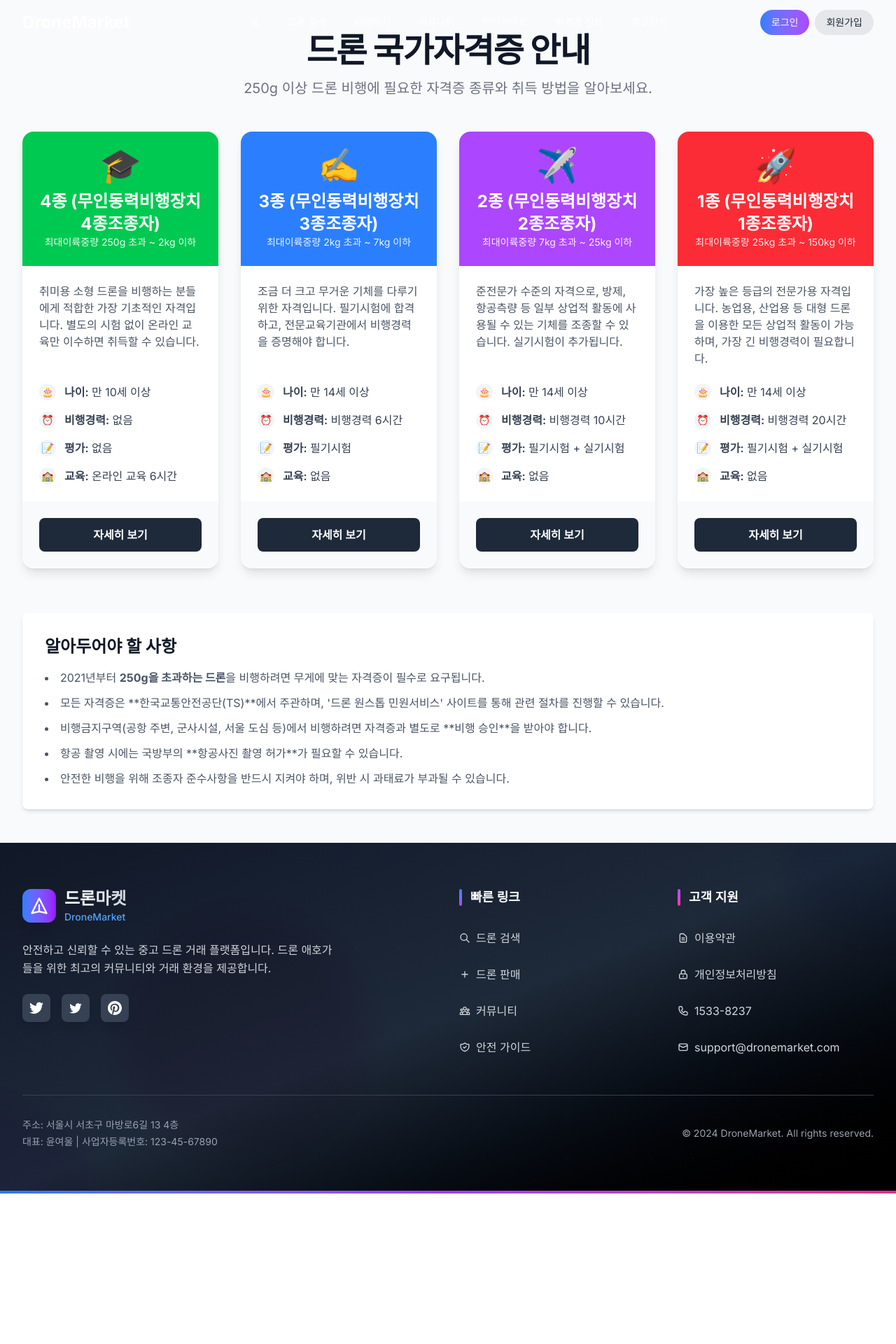
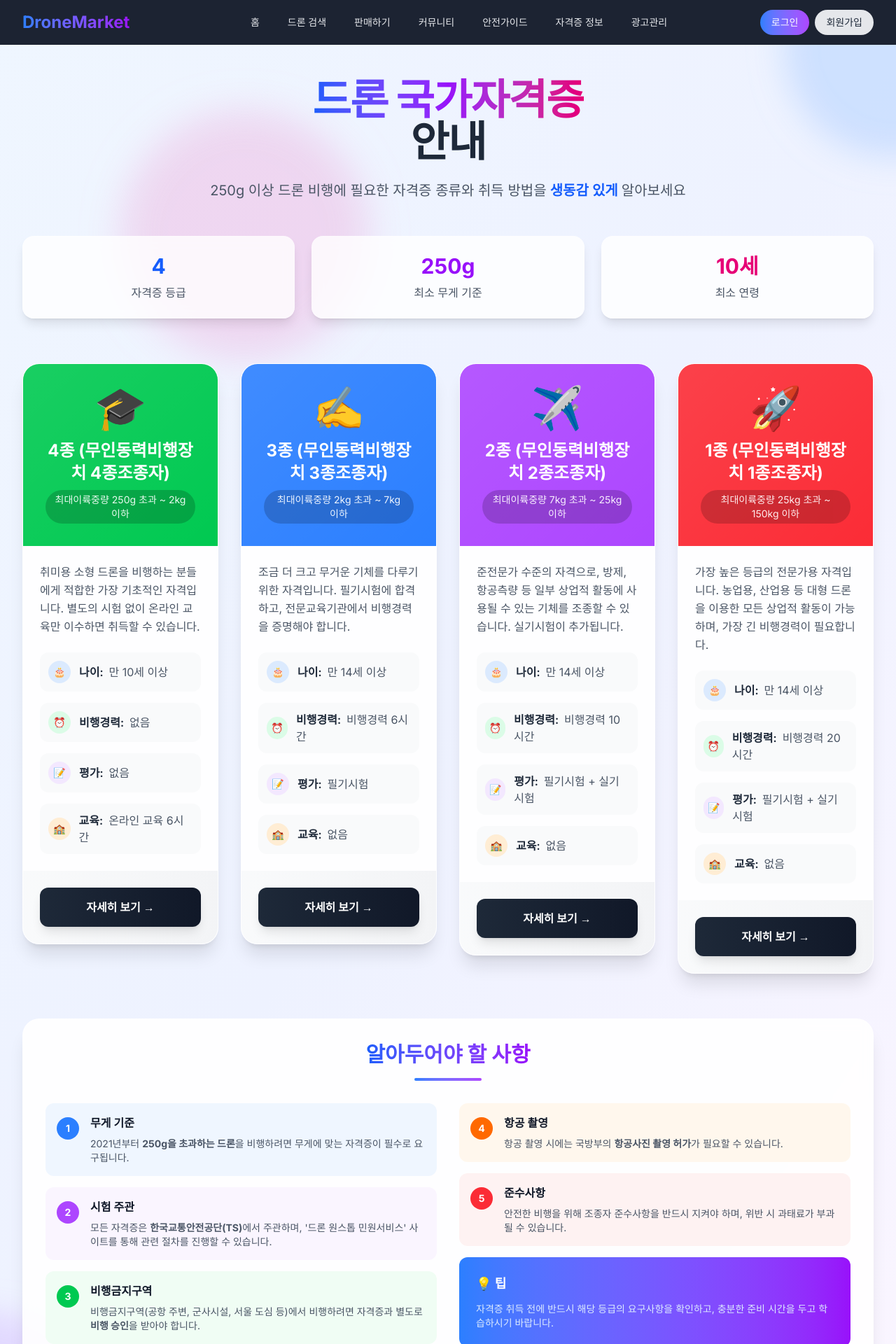
Before and after one commit to yoonyeoul37/drone, a Next.js app: page /certifications in a window 1280 px wide. Shown: the top 1920 px of the page at 70% size. Before the commit the page ends 1705 px from the top, so only its background shows below. Built offline with nearby package versions, Linux system fonts and the light colour scheme.

Commit message:
자격증 정보 페이지 생동감 있는 UI/UX 개선

```diff
--- a/src/app/certifications/page.tsx
+++ b/src/app/certifications/page.tsx
@@ -1,77 +1,286 @@
 'use client';
 
-import React from 'react';
+import React, { useState, useEffect } from 'react';
 import { certifications } from '@/data/certifications';
+import { motion } from 'framer-motion';
 
 const CertificationsPage = () => {
+  const [selectedCert, setSelectedCert] = useState<number | null>(null);
+  const [isVisible, setIsVisible] = useState(false);
+
+  useEffect(() => {
+    setIsVisible(true);
+  }, []);
+
+  const containerVariants = {
+    hidden: { opacity: 0 },
+    visible: {
+      opacity: 1,
+      transition: {
+        duration: 0.6,
+        staggerChildren: 0.2
+      }
+    }
+  };
+
+  const cardVariants = {
+    hidden: {
+      opacity: 0,
+      y: 50,
+      scale: 0.9
+    },
+    visible: {
+      opacity: 1,
+      y: 0,
+      scale: 1,
+      transition: {
+        duration: 0.6,
+        ease: "easeOut"
+      }
+    },
+    hover: {
+      y: -10,
+      scale: 1.02,
+      transition: {
+        duration: 0.3,
+        ease: "easeInOut"
+      }
+    }
+  };
+
+  const headerVariants = {
+    hidden: { opacity: 0, y: -30 },
+    visible: {
+      opacity: 1,
+      y: 0,
+      transition: {
+        duration: 0.8,
+        ease: "easeOut"
+      }
+    }
+  };
+
   return (
-    <div className="min-h-screen bg-gray-50">
-      <main className="max-w-7xl mx-auto px-4 sm:px-6 lg:px-8 py-12">
+    <div className="min-h-screen bg-gradient-to-br from-blue-50 via-indigo-50 to-purple-50 relative overflow-hidden">
+      {/* 배경 장식 요소들 */}
+      <div className="absolute inset-0 overflow-hidden pointer-events-none">
+        <div className="absolute -top-40 -right-40 w-80 h-80 bg-blue-400 rounded-full mix-blend-multiply filter blur-xl opacity-20 animate-blob"></div>
+        <div className="absolute -bottom-40 -left-40 w-80 h-80 bg-purple-400 rounded-full mix-blend-multiply filter blur-xl opacity-20 animate-blob animation-delay-2000"></div>
+        <div className="absolute top-40 left-40 w-80 h-80 bg-pink-400 rounded-full mix-blend-multiply filter blur-xl opacity-20 animate-blob animation-delay-4000"></div>
+      </div>
+
+      <main className="relative max-w-7xl mx-auto px-4 sm:px-6 lg:px-8 py-12">
+        {/* 헤더 섹션 */}
+        <motion.div
+          className="text-center mb-16"
+          variants={headerVariants}
+          initial="hidden"
+          animate={isVisible ? "visible" : "hidden"}
+        >
+          <motion.h1
+            className="text-5xl md:text-6xl font-extrabold tracking-tight mb-6"
+            initial={{ opacity: 0, y: -20 }}
+            animate={{ opacity: 1, y: 0 }}
+            transition={{ duration: 0.8, delay: 0.2 }}
+          >
+            <span className="bg-gradient-to-r from-blue-600 via-purple-600 to-pink-600 bg-clip-text text-transparent">
+              드론 국가자격증
+            </span>
+            <br />
+            <span className="text-gray-800">안내</span>
+          </motion.h1>
+          <motion.p
+            className="max-w-3xl mx-auto text-xl text-gray-600 leading-relaxed"
+            initial={{ opacity: 0, y: 20 }}
+            animate={{ opacity: 1, y: 0 }}
+            transition={{ duration: 0.8, delay: 0.4 }}
+          >
+            250g 이상 드론 비행에 필요한 자격증 종류와 취득 방법을
+            <span className="font-semibold text-blue-600"> 생동감 있게 </span>
+            알아보세요
+          </motion.p>
+
+          {/* 통계 카드들 */}
+          <motion.div
+            className="grid grid-cols-1 md:grid-cols-3 gap-6 mt-12"
+            initial={{ opacity: 0, y: 30 }}
+            animate={{ opacity: 1, y: 0 }}
+            transition={{ duration: 0.8, delay: 0.6 }}
+          >
+            <div className="bg-white/80 backdrop-blur-sm rounded-2xl p-6 shadow-lg border border-white/20">
+              <div className="text-3xl font-bold text-blue-600 mb-2">4</div>
+              <div className="text-gray-600">자격증 등급</div>
+            </div>
+            <div className="bg-white/80 backdrop-blur-sm rounded-2xl p-6 shadow-lg border border-white/20">
+              <div className="text-3xl font-bold text-purple-600 mb-2">250g</div>
+              <div className="text-gray-600">최소 무게 기준</div>
+            </div>
+            <div className="bg-white/80 backdrop-blur-sm rounded-2xl p-6 shadow-lg border border-white/20">
+              <div className="text-3xl font-bold text-pink-600 mb-2">10세</div>
+              <div className="text-gray-600">최소 연령</div>
+            </div>
+          </motion.div>
+        </motion.div>
+
+        {/* 자격증 카드 그리드 */}
+        <motion.div
+          className="grid grid-cols-1 md:grid-cols-2 lg:grid-cols-4 gap-8 mb-16"
+          variants={containerVariants}
+          initial="hidden"
+          animate={isVisible ? "visible" : "hidden"}
+        >
+          {certifications.map((cert, index) => (
+            <motion.div
+              key={cert.id}
+              className="group cursor-pointer"
+              variants={cardVariants}
+              whileHover="hover"
+              onClick={() => setSelectedCert(selectedCert === cert.id ? null : cert.id)}
+            >
+              <div className="bg-white/90 backdrop-blur-sm rounded-3xl shadow-xl overflow-hidden border border-white/20 transform transition-all duration-300 group-hover:shadow-2xl">
                 {/* 헤더 */}
-        <div className="text-center mb-12">
-          <h1 className="text-4xl font-extrabold text-gray-900 tracking-tight sm:text-5xl">
-            드론 국가자격증 안내
-          </h1>
-          <p className="mt-4 max-w-2xl mx-auto text-xl text-gray-500">
-            250g 이상 드론 비행에 필요한 자격증 종류와 취득 방법을 알아보세요.
+                <div className={`${cert.color} p-8 text-white text-center relative overflow-hidden`}>
+                  <div className="absolute inset-0 bg-gradient-to-br from-white/10 to-transparent"></div>
+                  <div className="relative">
+                    <motion.div
+                      className="text-6xl mb-4 transform group-hover:scale-110 transition-transform duration-300"
+                      whileHover={{ rotate: 360 }}
+                      transition={{ duration: 0.6 }}
+                    >
+                      {cert.icon}
+                    </motion.div>
+                    <h2 className="text-2xl font-bold mb-2">{cert.name}</h2>
+                    <p className="text-sm opacity-90 bg-black/20 rounded-full px-3 py-1 inline-block">
+                      {cert.weight}
                     </p>
                   </div>
+                </div>
 
-        {/* 자격증 카드 그리드 */}
-        <div className="grid grid-cols-1 md:grid-cols-2 lg:grid-cols-4 gap-8">
-          {certifications.map((cert) => (
-            <div key={cert.id} className="bg-white rounded-2xl shadow-lg overflow-hidden flex flex-col hover:shadow-2xl transition-shadow duration-300">
-              <div className={`${cert.color} p-6 text-white text-center`}>
-                <div className="text-5xl mb-3">{cert.icon}</div>
-                <h2 className="text-2xl font-bold">{cert.name}</h2>
-                <p className="text-sm opacity-90">{cert.weight}</p>
+                {/* 콘텐츠 */}
+                <div className="p-6">
+                  <p className="text-gray-600 mb-6 leading-relaxed">{cert.description}</p>
+
+                  {/* 요구사항 리스트 */}
+                  <div className="space-y-4">
+                    <div className="flex items-center p-3 bg-gray-50 rounded-xl">
+                      <span className="w-8 h-8 mr-3 bg-blue-100 rounded-full flex items-center justify-center text-blue-600 font-bold text-sm">🎂</span>
+                      <div>
+                        <span className="font-semibold text-gray-800">나이:</span>
+                        <span className="text-gray-600 ml-2">{cert.age}</span>
                       </div>
-              <div className="p-6 flex-grow flex flex-col">
-                <p className="text-gray-600 mb-6 flex-grow">{cert.description}</p>
-                <ul className="space-y-4 text-gray-700">
-                  <li className="flex items-center">
-                    <span className="w-6 h-6 mr-3 bg-gray-100 rounded-full flex items-center justify-center text-sm">🎂</span>
-                    <div><span className="font-semibold">나이:</span> {cert.age}</div>
-                  </li>
-                  <li className="flex items-center">
-                    <span className="w-6 h-6 mr-3 bg-gray-100 rounded-full flex items-center justify-center text-sm">⏰</span>
-                    <div><span className="font-semibold">비행경력:</span> {cert.flightHours}</div>
-                  </li>
-                  <li className="flex items-center">
-                    <span className="w-6 h-6 mr-3 bg-gray-100 rounded-full flex items-center justify-center text-sm">📝</span>
-                    <div><span className="font-semibold">평가:</span> {cert.test}</div>
-                  </li>
-                  <li className="flex items-center">
-                    <span className="w-6 h-6 mr-3 bg-gray-100 rounded-full flex items-center justify-center text-sm">🏫</span>
-                    <div><span className="font-semibold">교육:</span> {cert.education}</div>
-                  </li>
-                </ul>
                     </div>
-              <div className="p-6 bg-gray-50">
-                <a
+                    <div className="flex items-center p-3 bg-gray-50 rounded-xl">
+                      <span className="w-8 h-8 mr-3 bg-green-100 rounded-full flex items-center justify-center text-green-600 font-bold text-sm">⏰</span>
+                      <div>
+                        <span className="font-semibold text-gray-800">비행경력:</span>
+                        <span className="text-gray-600 ml-2">{cert.flightHours}</span>
+                      </div>
+                    </div>
+                    <div className="flex items-center p-3 bg-gray-50 rounded-xl">
+                      <span className="w-8 h-8 mr-3 bg-purple-100 rounded-full flex items-center justify-center text-purple-600 font-bold text-sm">📝</span>
+                      <div>
+                        <span className="font-semibold text-gray-800">평가:</span>
+                        <span className="text-gray-600 ml-2">{cert.test}</span>
+                      </div>
+                    </div>
+                    <div className="flex items-center p-3 bg-gray-50 rounded-xl">
+                      <span className="w-8 h-8 mr-3 bg-orange-100 rounded-full flex items-center justify-center text-orange-600 font-bold text-sm">🏫</span>
+                      <div>
+                        <span className="font-semibold text-gray-800">교육:</span>
+                        <span className="text-gray-600 ml-2">{cert.education}</span>
+                      </div>
+                    </div>
+                  </div>
+                </div>
+
+                {/* 액션 버튼 */}
+                <div className="p-6 bg-gradient-to-r from-gray-50 to-gray-100">
+                  <motion.a
                     href="https://drone.onestop.go.kr"
                     target="_blank"
                     rel="noopener noreferrer"
-                  className="block w-full text-center bg-gray-800 text-white py-3 rounded-lg font-semibold hover:bg-gray-900 transition-colors"
+                    className="block w-full text-center bg-gradient-to-r from-gray-800 to-gray-900 text-white py-4 rounded-xl font-semibold hover:from-gray-900 hover:to-black transition-all duration-300 transform hover:scale-105 shadow-lg hover:shadow-xl"
+                    whileHover={{ scale: 1.05 }}
+                    whileTap={{ scale: 0.95 }}
                   >
-                  자세히 보기
-                </a>
+                    자세히 보기 →
+                  </motion.a>
                 </div>
               </div>
+            </motion.div>
           ))}
+        </motion.div>
+
+        {/* 추가 정보 섹션 */}
+        <motion.div
+          className="bg-white/90 backdrop-blur-sm rounded-3xl shadow-xl p-8 border border-white/20"
+          initial={{ opacity: 0, y: 50 }}
+          animate={{ opacity: 1, y: 0 }}
+          transition={{ duration: 0.8, delay: 1.2 }}
+        >
+          <div className="text-center mb-8">
+            <h3 className="text-3xl font-bold text-gray-900 mb-4">
+              <span className="bg-gradient-to-r from-blue-600 to-purple-600 bg-clip-text text-transparent">
+                알아두어야 할 사항
+              </span>
+            </h3>
+            <div className="w-24 h-1 bg-gradient-to-r from-blue-500 to-purple-500 mx-auto rounded-full"></div>
           </div>
 
-        {/* 추가 정보 */}
-        <div className="mt-16 bg-white rounded-lg shadow-md p-8">
-            <h3 className="text-2xl font-bold text-gray-900 mb-4">알아두어야 할 사항</h3>
-            <ul className="list-disc list-inside space-y-3 text-gray-600">
-                <li>2021년부터 <strong>250g을 초과하는 드론</strong>을 비행하려면 무게에 맞는 자격증이 필수로 요구됩니다.</li>
-                <li>모든 자격증은 **한국교통안전공단(TS)**에서 주관하며, '드론 원스톱 민원서비스' 사이트를 통해 관련 절차를 진행할 수 있습니다.</li>
-                <li>비행금지구역(공항 주변, 군사시설, 서울 도심 등)에서 비행하려면 자격증과 별도로 **비행 승인**을 받아야 합니다.</li>
-                <li>항공 촬영 시에는 국방부의 **항공사진 촬영 허가**가 필요할 수 있습니다.</li>
-                <li>안전한 비행을 위해 조종자 준수사항을 반드시 지켜야 하며, 위반 시 과태료가 부과될 수 있습니다.</li>
-            </ul>
+          <div className="grid grid-cols-1 md:grid-cols-2 gap-8">
+            <div className="space-y-4">
+              <div className="flex items-start space-x-4 p-4 bg-blue-50 rounded-xl">
+                <div className="w-8 h-8 bg-blue-500 rounded-full flex items-center justify-center text-white font-bold text-sm flex-shrink-0 mt-1">1</div>
+                <div>
+                  <h4 className="font-semibold text-gray-900 mb-2">무게 기준</h4>
+                  <p className="text-gray-600 text-sm">2021년부터 <strong>250g을 초과하는 드론</strong>을 비행하려면 무게에 맞는 자격증이 필수로 요구됩니다.</p>
                 </div>
+              </div>
+
+              <div className="flex items-start space-x-4 p-4 bg-purple-50 rounded-xl">
+                <div className="w-8 h-8 bg-purple-500 rounded-full flex items-center justify-center text-white font-bold text-sm flex-shrink-0 mt-1">2</div>
+                <div>
+                  <h4 className="font-semibold text-gray-900 mb-2">시험 주관</h4>
+                  <p className="text-gray-600 text-sm">모든 자격증은 <strong>한국교통안전공단(TS)</strong>에서 주관하며, '드론 원스톱 민원서비스' 사이트를 통해 관련 절차를 진행할 수 있습니다.</p>
+                </div>
+              </div>
+
+              <div className="flex items-start space-x-4 p-4 bg-green-50 rounded-xl">
+                <div className="w-8 h-8 bg-green-500 rounded-full flex items-center justify-center text-white font-bold text-sm flex-shrink-0 mt-1">3</div>
+                <div>
+                  <h4 className="font-semibold text-gray-900 mb-2">비행금지구역</h4>
+                  <p className="text-gray-600 text-sm">비행금지구역(공항 주변, 군사시설, 서울 도심 등)에서 비행하려면 자격증과 별도로 <strong>비행 승인</strong>을 받아야 합니다.</p>
+                </div>
+              </div>
+            </div>
+
+            <div className="space-y-4">
+              <div className="flex items-start space-x-4 p-4 bg-orange-50 rounded-xl">
+                <div className="w-8 h-8 bg-orange-500 rounded-full flex items-center justify-center text-white font-bold text-sm flex-shrink-0 mt-1">4</div>
+                <div>
+                  <h4 className="font-semibold text-gray-900 mb-2">항공 촬영</h4>
+                  <p className="text-gray-600 text-sm">항공 촬영 시에는 국방부의 <strong>항공사진 촬영 허가</strong>가 필요할 수 있습니다.</p>
+                </div>
+              </div>
+
+              <div className="flex items-start space-x-4 p-4 bg-red-50 rounded-xl">
+                <div className="w-8 h-8 bg-red-500 rounded-full flex items-center justify-center text-white font-bold text-sm flex-shrink-0 mt-1">5</div>
+                <div>
+                  <h4 className="font-semibold text-gray-900 mb-2">준수사항</h4>
+                  <p className="text-gray-600 text-sm">안전한 비행을 위해 조종자 준수사항을 반드시 지켜야 하며, 위반 시 과태료가 부과될 수 있습니다.</p>
+                </div>
+              </div>
+
+              <div className="bg-gradient-to-r from-blue-500 to-purple-600 rounded-xl p-6 text-white">
+                <h4 className="font-bold text-lg mb-3">💡 팁</h4>
+                <p className="text-blue-100 text-sm">
+                  자격증 취득 전에 반드시 해당 등급의 요구사항을 확인하고,
+                  충분한 준비 시간을 두고 학습하시기 바랍니다.
+                </p>
+              </div>
+            </div>
+          </div>
+        </motion.div>
       </main>
     </div>
   );
--- a/src/app/layout.tsx
+++ b/src/app/layout.tsx
@@ -26,7 +26,7 @@
           <FavoriteProvider>
             <Toaster position="top-center" reverseOrder={false} />
             <Navbar />
-            <main>{children}</main>
+            <main className="pt-16">{children}</main>
 
             {/* 현대적인 푸터 */}
             <footer className="relative bg-gradient-to-br from-gray-900 via-gray-800 to-black text-white overflow-hidden">
--- a/src/components/Navbar.tsx
+++ b/src/components/Navbar.tsx
@@ -38,12 +38,10 @@
 
   const navClass = isScrolled
     ? 'fixed top-0 left-0 right-0 z-50 bg-gray-900/90 backdrop-blur-md shadow-lg transition-all duration-300'
-    : 'fixed top-0 left-0 right-0 z-50 bg-transparent transition-all duration-300';
+    : 'fixed top-0 left-0 right-0 z-50 bg-gray-900/95 backdrop-blur-md transition-all duration-300';
 
-  const linkClass = isScrolled ? 'text-gray-200' : 'text-white';
-  const logoClass = isScrolled
-    ? 'bg-gradient-to-r from-blue-500 to-purple-600 text-transparent bg-clip-text'
-    : 'text-white';
+  const linkClass = 'text-gray-200';
+  const logoClass = 'bg-gradient-to-r from-blue-500 to-purple-600 text-transparent bg-clip-text';
 
   return (
     <nav className={navClass}>
@@ -61,13 +59,13 @@
           {/* 데스크톱 메뉴 */}
           <div className="hidden md:block">
             <div className={`ml-10 flex items-baseline space-x-4 ${linkClass}`}>
-              <Link href="/" className="hover:text-blue-400 px-3 py-2 rounded-md text-sm font-medium transition-colors duration-300">홈</Link>
-              <Link href="/search" className="hover:text-blue-400 px-3 py-2 rounded-md text-sm font-medium transition-colors duration-300">드론 검색</Link>
-              <Link href="/sell" className="hover:text-blue-400 px-3 py-2 rounded-md text-sm font-medium transition-colors duration-300">판매하기</Link>
-              <Link href="/community" className="hover:text-blue-400 px-3 py-2 rounded-md text-sm font-medium transition-colors duration-300">커뮤니티</Link>
-              <Link href="/safety-guide" className="hover:text-blue-400 px-3 py-2 rounded-md text-sm font-medium transition-colors duration-300">안전가이드</Link>
-              <Link href="/certifications" className="hover:text-blue-400 px-3 py-2 rounded-md text-sm font-medium transition-colors duration-300">자격증 정보</Link>
-              {isAdmin && <Link href="/admin/ads" className="hover:text-blue-400 px-3 py-2 rounded-md text-sm font-medium transition-colors duration-300">광고관리</Link>}
+              <Link href="/" className="text-gray-200 hover:text-blue-400 px-3 py-2 rounded-md text-sm font-medium transition-colors duration-300">홈</Link>
+              <Link href="/search" className="text-gray-200 hover:text-blue-400 px-3 py-2 rounded-md text-sm font-medium transition-colors duration-300">드론 검색</Link>
+              <Link href="/sell" className="text-gray-200 hover:text-blue-400 px-3 py-2 rounded-md text-sm font-medium transition-colors duration-300">판매하기</Link>
+              <Link href="/community" className="text-gray-200 hover:text-blue-400 px-3 py-2 rounded-md text-sm font-medium transition-colors duration-300">커뮤니티</Link>
+              <Link href="/safety-guide" className="text-gray-200 hover:text-blue-400 px-3 py-2 rounded-md text-sm font-medium transition-colors duration-300">안전가이드</Link>
+              <Link href="/certifications" className="text-gray-200 hover:text-blue-400 px-3 py-2 rounded-md text-sm font-medium transition-colors duration-300">자격증 정보</Link>
+              {isAdmin && <Link href="/admin/ads" className="text-gray-200 hover:text-blue-400 px-3 py-2 rounded-md text-sm font-medium transition-colors duration-300">광고관리</Link>}
             </div>
           </div>
 
@@ -100,7 +98,7 @@
 
           {/* 모바일 메뉴 버튼 */}
           <div className="md:hidden flex items-center">
-            <button onClick={() => setIsMobileMenuOpen(!isMobileMenuOpen)} className={`inline-flex items-center justify-center p-2 rounded-md ${linkClass} hover:bg-gray-200 hover:text-gray-800 focus:outline-none`}>
+            <button onClick={() => setIsMobileMenuOpen(!isMobileMenuOpen)} className={`inline-flex items-center justify-center p-2 rounded-md text-gray-200 hover:bg-gray-700 hover:text-white focus:outline-none`}>
               <svg className="h-6 w-6" stroke="currentColor" fill="none" viewBox="0 0 24 24">
                 <path strokeLinecap="round" strokeLinejoin="round" strokeWidth="2" d={isMobileMenuOpen ? "M6 18L18 6M6 6l12 12" : "M4 6h16M4 12h16M4 18h16"} />
               </svg>
```
Lines whose indentation alone changed are shown as unchanged.
